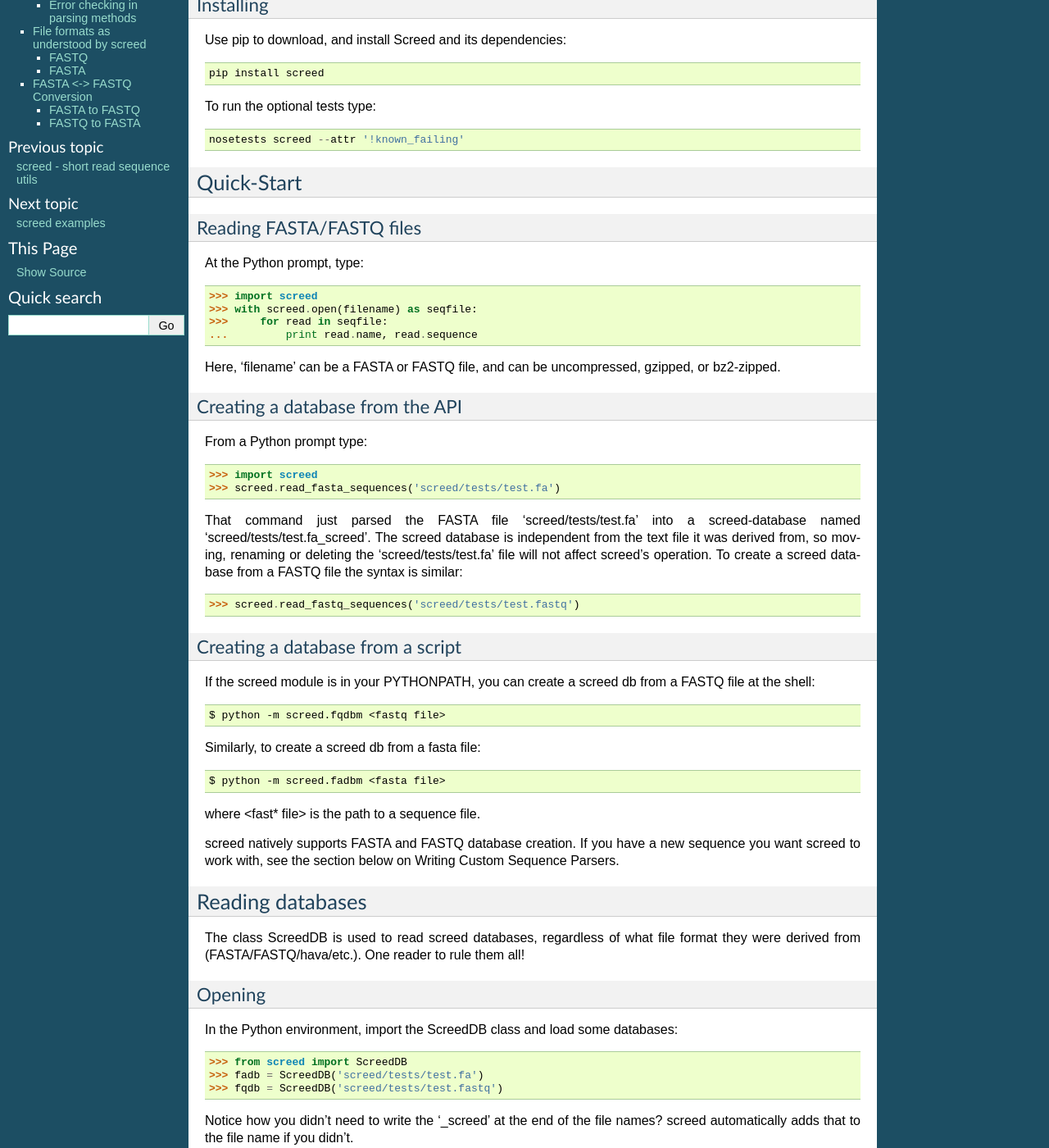
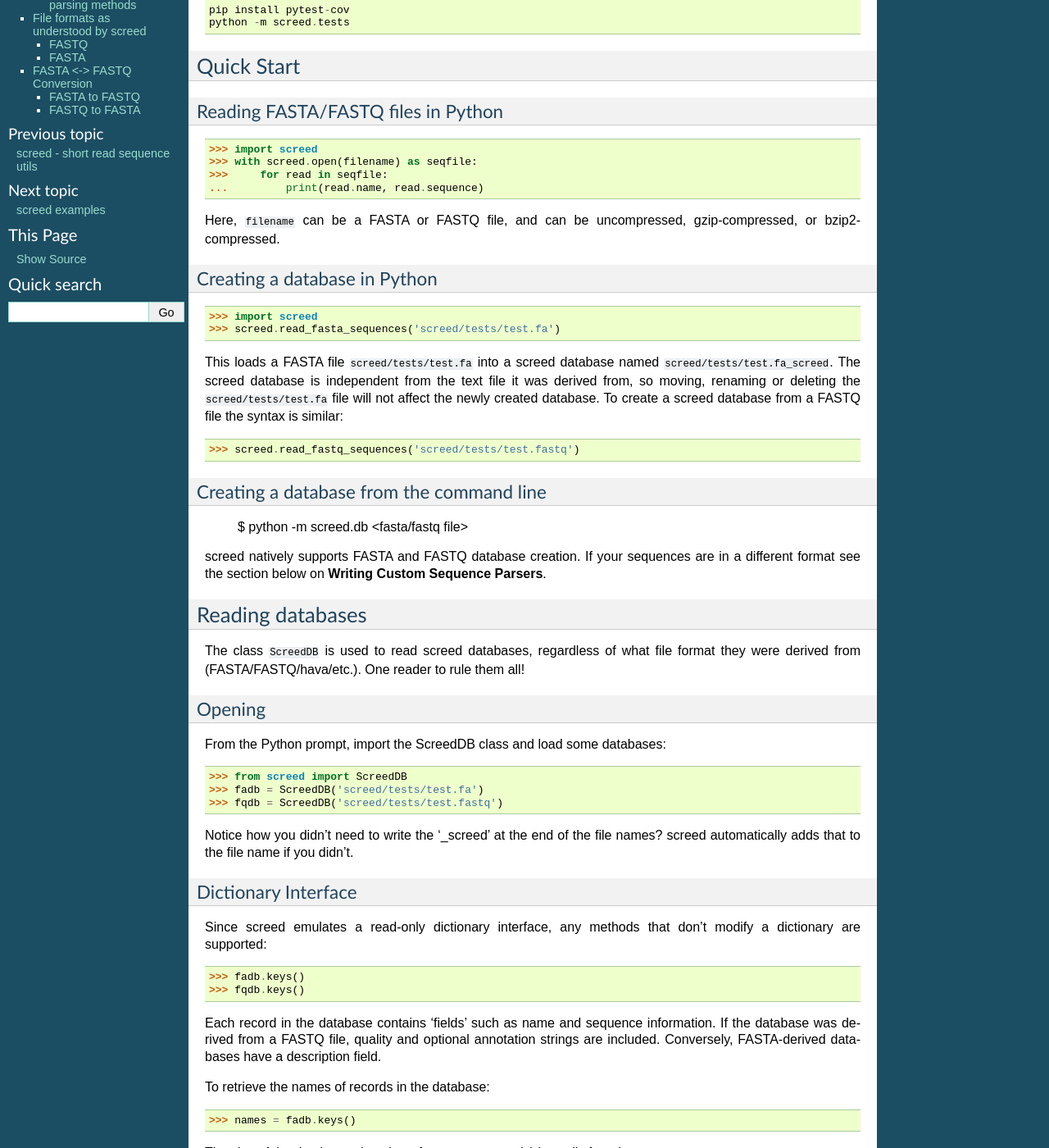
Before and after one commit to dib-lab/screed, a Sphinx documentation site: the page built from doc/screed.rst, in a window 1280 px wide and 1400 px high, scrolled down 508 px. Shown: the whole window at 82% size. Built offline with Sphinx 7.4.7, drawn with Linux system fonts in a browser that asks for light colours; some of the changed text lies outside the part shown.

```diff
--- a/doc/screed.rst
+++ b/doc/screed.rst
@@ -1,33 +1,24 @@
-===================
-Basic Documentation
-===================
+===========
+User Manual
+===========
 
-.. contents:
+.. note::
 
-Notes on this document
-======================
-This is the default documentation for screed. Some doctests are included
-in the file 'example.txt'. The examples in this file are meant for humans
-only: they will not work in doctests.
+   Some doctests are included in :doc:`example`. The examples in this
+   document are meant for human consumption only. They will not work in
+   doctests!
 
-Introduction
+screed parses FASTA and FASTQ files, generates databases, and lets you query
+these databases. Values such as sequence name, sequence description, sequence
+quality, and the sequence itself can be retrieved from these databases.
+
+Installation
 ============
-
-screed parses FASTA and FASTQ files, generates databases, and lets you
-query these databases.  Values such as sequence name, sequence
-description, sequence quality, and the sequence itself can be
-retrieved from these databases.
-
-Getting Going
-=============
 
 The following software packages are required to run screed:
 
-* Python 2.4 or newer
-* pytest (for testing)
-
-Installing
------------
+* Python 2 (2.7) or Python 3 (3.3 or newer)
+* pytest (only required to running tests)
 
 Use pip to download, and install Screed and its dependencies::
 
@@ -35,99 +26,84 @@ Use pip to download, and install Screed and its dependencies::
 
 To run the optional tests type::
 
-    nosetests screed --attr '!known_failing'
+    pip install pytest-cov
+    python -m screed.tests
 
-Quick-Start
+Quick Start
 ===========
 
-Reading FASTA/FASTQ files
--------------------------
-
-At the Python prompt, type::
+Reading FASTA/FASTQ files in Python
+-----------------------------------
 
    >>> import screed
    >>> with screed.open(filename) as seqfile:
    >>>     for read in seqfile:
-   ...         print read.name, read.sequence
+   ...         print(read.name, read.sequence)
 
-Here, 'filename' can be a FASTA or FASTQ file, and can be
-uncompressed, gzipped, or bz2-zipped.
+Here, :code:`filename` can be a FASTA or FASTQ file, and can be uncompressed,
+gzip-compressed, or bzip2-compressed.
 
-Creating a database from the API
---------------------------------
-
-From a Python prompt type::
+Creating a database in Python
+-----------------------------
 
     >>> import screed
     >>> screed.read_fasta_sequences('screed/tests/test.fa')
 
-That command just parsed the FASTA file 'screed/tests/test.fa' into a
-screed-database named 'screed/tests/test.fa_screed'. The screed database
-is independent from the text file it was derived from, so moving, renaming
-or deleting the 'screed/tests/test.fa' file will not affect
-screed's operation. To create a screed database from a FASTQ file the
-syntax is similar::
+This loads a FASTA file :code:`screed/tests/test.fa` into a screed database
+named :code:`screed/tests/test.fa_screed`. The screed database is independent
+from the text file it was derived from, so moving, renaming or deleting the
+:code:`screed/tests/test.fa` file will not affect the newly created database.
+To create a screed database from a FASTQ file the syntax is similar::
 
     >>> screed.read_fastq_sequences('screed/tests/test.fastq')
 
-Creating a database from a script
----------------------------------
+Creating a database from the command line
+-----------------------------------------
 
-If the screed module is in your PYTHONPATH, you can create a screed db from
-a FASTQ file at the shell::
+    $ python -m screed.db <fasta/fastq file>
 
-    $ python -m screed.fqdbm <fastq file>
-
-Similarly, to create a screed db from a fasta file::
-
-    $ python -m screed.fadbm <fasta file>
-
-where <fast* file> is the path to a sequence file.
-
-screed natively supports FASTA and FASTQ database creation. If you
-have a new sequence you want screed to work with, see the section
-below on Writing Custom Sequence Parsers.
+screed natively supports FASTA and FASTQ database creation. If your sequences
+are in a different format see the section below on **Writing Custom Sequence
+Parsers**.
 
 Reading databases
 =================
 
-The class ScreedDB is used to read screed databases, regardless of
-what file format they were derived from (FASTA/FASTQ/hava/etc.). One
-reader to rule them all!
+The class :code:`ScreedDB` is used to read screed databases, regardless of what
+file format they were derived from (FASTA/FASTQ/hava/etc.). One reader to rule
+them all!
 
 Opening
 -------
 
-In the Python environment, import the ScreedDB class and load some
-databases::
+From the Python prompt, import the ScreedDB class and load some databases::
 
     >>> from screed import ScreedDB
     >>> fadb = ScreedDB('screed/tests/test.fa')
     >>> fqdb = ScreedDB('screed/tests/test.fastq')
 
-Notice how you didn't need to write the '_screed' at the end of the
-file names?  screed automatically adds that to the file name if you
-didn't.
+Notice how you didn't need to write the '_screed' at the end of the file names?
+screed automatically adds that to the file name if you didn't.
 
 Dictionary Interface
 --------------------
 
-Since screed emulates a read-only dictionary interface, any methods
-that don't modify a dictionary are supported::
+Since screed emulates a read-only dictionary interface, any methods that don't
+modify a dictionary are supported::
 
     >>> fadb.keys()
     >>> fqdb.keys()
 
-Each record in the database contains 'fields' such as name and
-sequence information. If the database was derived from a FASTQ file,
-quality and optional annotation strings are included. Conversely,
-FASTA-derived databases have a description field.
+Each record in the database contains 'fields' such as name and sequence
+information. If the database was derived from a FASTQ file, quality and optional
+annotation strings are included. Conversely, FASTA-derived databases have a
+description field.
 
 To retrieve the names of records in the database::
 
     >>> names = fadb.keys()
 
-Length of the databases are easily found::
+The size of the databases (number of sequence records) is easily found::
 
     >>> print len(fadb)
     22
@@ -137,11 +113,11 @@ Length of the databases are easily found::
 Retrieving Records
 ------------------
 
-A record is the standard container unit in screed. Each has 'fields'
-that vary slightly depending on what kind of file the database was
-derived from.  For instance, a FASTQ-derived screed database has an
-id, a name, a quality score and a sequence. A FASTA-derived screed
-database has an id, name, description and a sequence.
+A record is the standard container unit in screed. Each has *fields* that vary
+slightly depending on what kind of file the database was derived from. For
+instance, a FASTQ-derived screed database has an id, a name, a quality score and
+a sequence. A FASTA-derived screed database has an id, name, description and a
+sequence.
 
 Retrieving whole records::
 
@@ -149,9 +125,8 @@ Retrieving whole records::
     >>> for record in fadb.itervalues():
     ...     records.append(record)
 
-What is returned is a dictionary of fields. The names of fields
-are keys into this dictionary with the actual information as values.
-For example::
+What is returned is a dictionary of fields. The names of fields are keys into
+this dictionary with the actual information as values. For example::
 
     >>> record = fadb[fadb.keys()[0]]
     >>> index = record['id']
@@ -159,14 +134,14 @@ For example::
     >>> description = record['description']
     >>> sequence = record['sequence']
 
-What this does is retrieve the first record object in the screed database,
-then retrieve the index, name, description and sequence from the record
-object using standard dictionary key -> value pairs.
+What this does is retrieve the first record object in the screed database, then
+retrieve the index, name, description and sequence from the record object using
+standard dictionary key -> value pairs.
 
 Retrieving Partial Sequences (slicing)
 --------------------------------------
 
-screed supports the concept of retrieving a 'slice' or a subset of a
+screed supports the concept of retrieving a *slice* or a subset of a
 sequence string. The motivation is speed: if you have a database entry
 with a very long sequence string but only want a small portion of the
 string, it is faster to retrieve only the portion than to retrieve the
```
